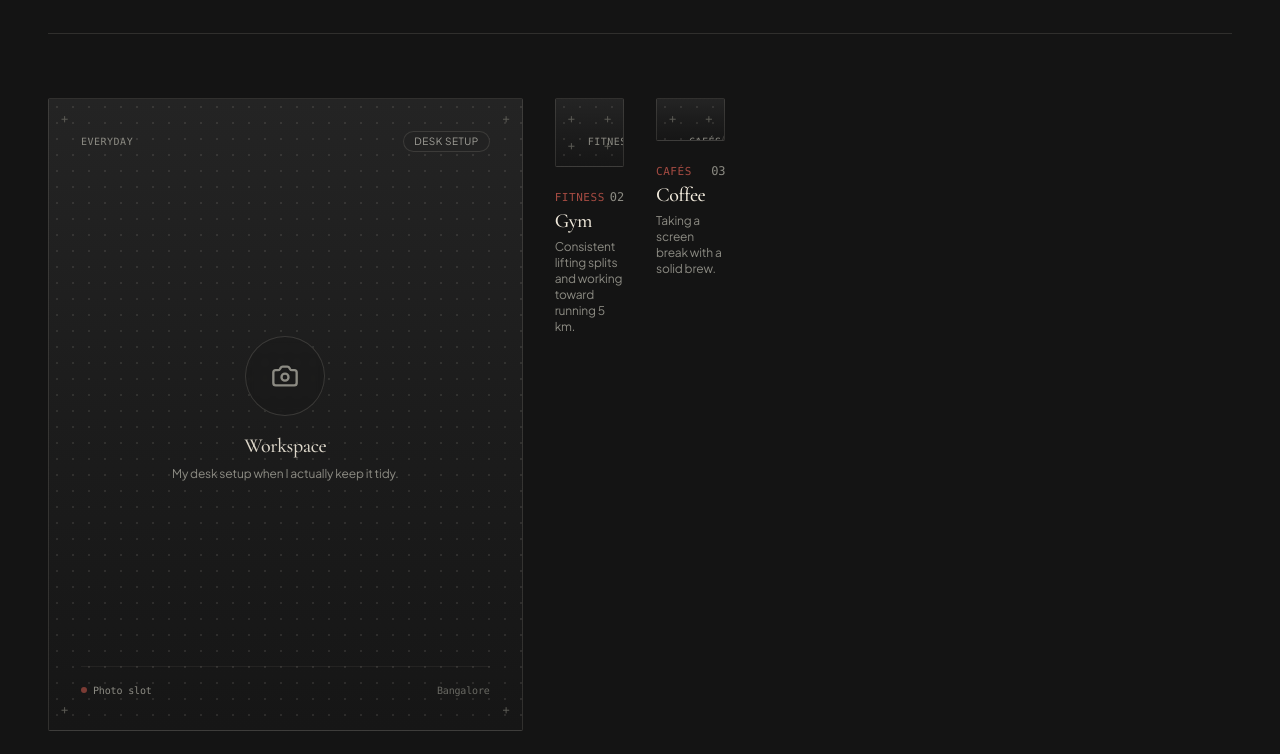
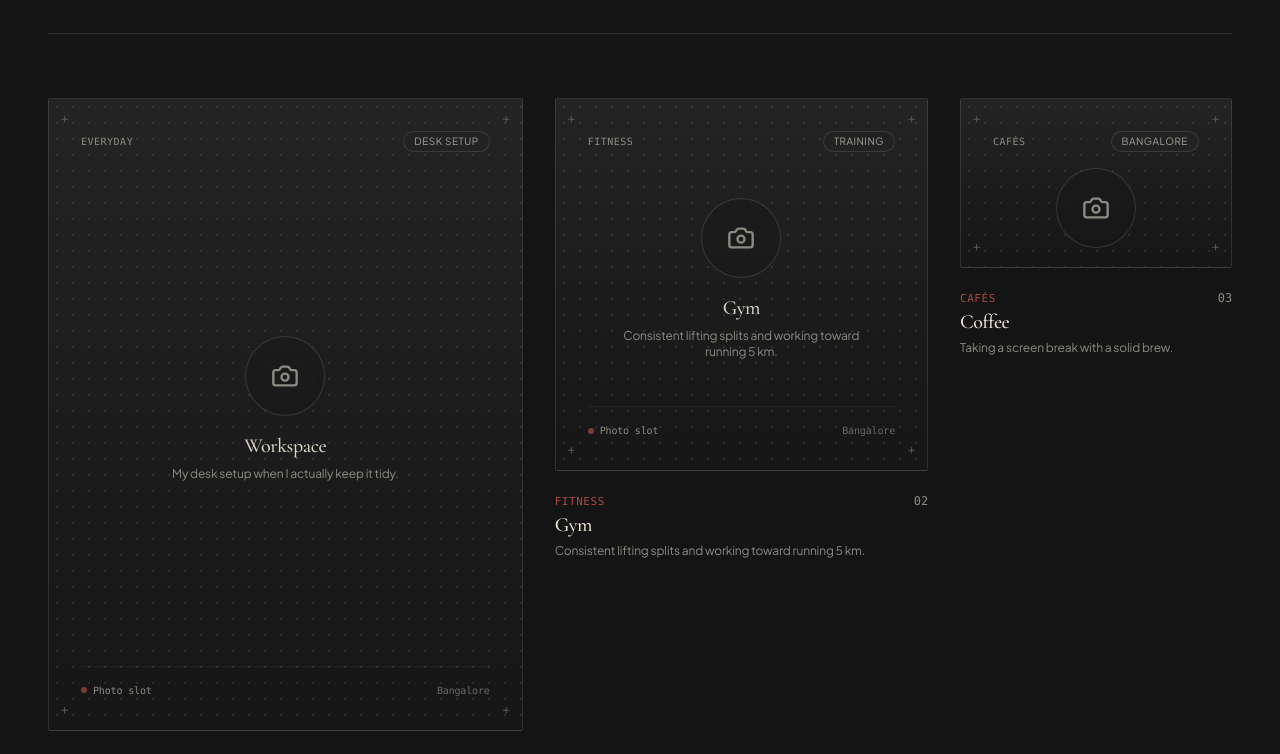
Before and after one commit to Adithyan1809/Adi-Experience, a React (Vite) app: page / in a window 1280 px wide. Shown: the part 2519-3273 px from the top of the page. Built offline with nearby package versions, Linux system fonts and the light colour scheme.

Commit message:
fix(a11y): polish grid layout, modal accessibility, form labels, and og social preview urls

```diff
--- a/src/components/About.tsx
+++ b/src/components/About.tsx
@@ -40,7 +40,14 @@ export const About: React.FC = () => {
             {/* Story Paragraphs */}
             <div className="space-y-6 text-base sm:text-lg text-stone-light font-light leading-relaxed">
               {aboutData.introParagraphs.map((para, i) => (
-                <p key={i} className="first-letter:text-4xl first-letter:font-serif first-letter:text-terracotta first-letter:mr-2 first-letter:float-left first-letter:leading-none">
+                <p
+                  key={i}
+                  className={
+                    i === 0
+                      ? 'first-letter:text-4xl first-letter:font-serif first-letter:text-terracotta first-letter:mr-2.5 first-letter:float-left first-letter:leading-none'
+                      : ''
+                  }
+                >
                   {para}
                 </p>
               ))}
--- a/src/components/ContactModal.tsx
+++ b/src/components/ContactModal.tsx
@@ -199,10 +199,11 @@ export const ContactModal: React.FC<ContactModalProps> = ({ isOpen, onClose }) =
               <form onSubmit={handleSubmit} className="space-y-4">
                 <div className="grid grid-cols-1 sm:grid-cols-2 gap-4">
                   <div>
-                    <label className="text-[11px] font-mono text-stone uppercase tracking-wider block mb-1.5">
+                    <label htmlFor="contact-name" className="text-[11px] font-mono text-stone uppercase tracking-wider block mb-1.5">
                       Your Name
                     </label>
                     <input
+                      id="contact-name"
                       type="text"
                       required
                       placeholder="Your name"
@@ -212,10 +213,11 @@ export const ContactModal: React.FC<ContactModalProps> = ({ isOpen, onClose }) =
                     />
                   </div>
                   <div>
-                    <label className="text-[11px] font-mono text-stone uppercase tracking-wider block mb-1.5">
+                    <label htmlFor="contact-email" className="text-[11px] font-mono text-stone uppercase tracking-wider block mb-1.5">
                       Your Email
                     </label>
                     <input
+                      id="contact-email"
                       type="email"
                       required
                       placeholder="your.email@example.com"
@@ -227,10 +229,11 @@ export const ContactModal: React.FC<ContactModalProps> = ({ isOpen, onClose }) =
                 </div>
 
                 <div>
-                  <label className="text-[11px] font-mono text-stone uppercase tracking-wider block mb-1.5">
+                  <label htmlFor="contact-topic" className="text-[11px] font-mono text-stone uppercase tracking-wider block mb-1.5">
                     Topic
                   </label>
                   <select
+                    id="contact-topic"
                     value={formData.topic}
                     onChange={(e) => setFormData({ ...formData, topic: e.target.value })}
                     className="w-full px-3.5 py-2.5 bg-obsidian border border-editorial rounded-sm text-sm text-ivory focus:border-terracotta focus:outline-none transition-colors"
@@ -243,10 +246,11 @@ export const ContactModal: React.FC<ContactModalProps> = ({ isOpen, onClose }) =
                 </div>
 
                 <div>
-                  <label className="text-[11px] font-mono text-stone uppercase tracking-wider block mb-1.5">
+                  <label htmlFor="contact-message" className="text-[11px] font-mono text-stone uppercase tracking-wider block mb-1.5">
                     Your Message
                   </label>
                   <textarea
+                    id="contact-message"
                     rows={4}
                     required
                     placeholder="Tell me what you're working on, your favorite coffee spot, or an absurd thought from today..."
--- a/src/components/LifestyleGallery.tsx
+++ b/src/components/LifestyleGallery.tsx
@@ -1,4 +1,4 @@
-import React, { useState } from 'react';
+import React, { useState, useEffect } from 'react';
 import { motion, AnimatePresence } from 'framer-motion';
 import { lifestyleItems } from '../data/lifestyle';
 import { LifestyleItem } from '../types';
@@ -11,10 +11,46 @@ export const LifestyleGallery: React.FC = () => {
   // Only render configured lifestyle frames
   const activeItems = lifestyleItems.filter((item) => item.isConfigured !== false);
 
+  // Handle modal keyboard accessibility & scroll locking
+  useEffect(() => {
+    const handleKeyDown = (e: KeyboardEvent) => {
+      if (e.key === 'Escape') setSelectedItem(null);
+    };
+    if (selectedItem) {
+      window.addEventListener('keydown', handleKeyDown);
+      document.body.style.overflow = 'hidden';
+    } else {
+      document.body.style.overflow = '';
+    }
+    return () => {
+      window.removeEventListener('keydown', handleKeyDown);
+      document.body.style.overflow = '';
+    };
+  }, [selectedItem]);
+
   const handleKeyDown = (e: React.KeyboardEvent, item: LifestyleItem) => {
     if (e.key === 'Enter' || e.key === ' ') {
       e.preventDefault();
       setSelectedItem(item);
+    }
+  };
+
+  const getColSpan = (idx: number) => {
+    switch (idx) {
+      case 0:
+        return 'col-span-12 md:col-span-6 lg:col-span-5';
+      case 1:
+        return 'col-span-12 md:col-span-6 lg:col-span-4';
+      case 2:
+        return 'col-span-12 md:col-span-12 lg:col-span-3';
+      case 3:
+        return 'col-span-12 md:col-span-12 lg:col-span-6';
+      case 4:
+        return 'col-span-12 md:col-span-6 lg:col-span-3';
+      case 5:
+        return 'col-span-12 md:col-span-6 lg:col-span-3';
+      default:
+        return 'col-span-12 md:col-span-6 lg:col-span-4';
     }
   };
 
@@ -45,25 +81,14 @@ export const LifestyleGallery: React.FC = () => {
 
         {/* Magazine Asymmetric Collage Grid */}
         <div className="grid grid-cols-1 md:grid-cols-2 lg:grid-cols-12 gap-6 sm:gap-8 items-start">
-          {activeItems.map((item, idx) => {
-            // Determine column span based on index for balanced asymmetric editorial composition
-            const colSpan =
-              idx === 0
-                ? 'lg:col-span-5'
-                : idx === 3
-                ? 'sm:col-span-2 lg:col-span-7'
-                : idx >= 4
-                ? 'lg:col-span-6'
-                : 'sm:col-span-1 lg:col-span-3.5';
-
-            return (
+          {activeItems.map((item, idx) => (
             <motion.div
               key={item.id}
               initial={{ opacity: 0, y: 30 }}
               whileInView={{ opacity: 1, y: 0 }}
               viewport={{ once: true, margin: '-60px' }}
               transition={{ duration: 0.7, delay: idx * 0.08 }}
-                className={`${colSpan} cursor-pointer group focus:outline-none focus-visible:ring-2 focus-visible:ring-terracotta rounded-sm`}
+              className={`${getColSpan(idx)} cursor-pointer group focus:outline-none focus-visible:ring-2 focus-visible:ring-terracotta rounded-sm`}
               role="button"
               tabIndex={0}
               onClick={() => setSelectedItem(item)}
@@ -102,8 +127,7 @@ export const LifestyleGallery: React.FC = () => {
                 {item.caption}
               </p>
             </motion.div>
-            );
-          })}
+          ))}
         </div>
       </div>
 
@@ -115,12 +139,14 @@ export const LifestyleGallery: React.FC = () => {
             role="dialog"
             aria-modal="true"
             aria-labelledby="lightbox-title"
+            onClick={() => setSelectedItem(null)}
           >
             <motion.div
               initial={{ opacity: 0, scale: 0.95 }}
               animate={{ opacity: 1, scale: 1 }}
               exit={{ opacity: 0, scale: 0.95 }}
               transition={{ duration: 0.25 }}
+              onClick={(e) => e.stopPropagation()}
               className="relative max-w-2xl w-full bg-charcoal border border-editorial rounded-sm overflow-hidden shadow-2xl p-6 sm:p-8 space-y-5"
             >
               {/* Close Button */}
--- a/src/components/MusicPlayer.tsx
+++ b/src/components/MusicPlayer.tsx
@@ -120,36 +120,32 @@ export const MusicPlayer: React.FC<{ compact?: boolean }> = ({ compact = false }
             : 'bg-obsidian/80 border-editorial text-stone'
         }`}
       >
-        {/* Play / Pause Toggle Button */}
+        {/* Play / Pause Toggle Button & Label */}
         <button
           onClick={togglePlay}
-          className="flex items-center gap-1.5 focus:outline-none focus-visible:ring-1 focus-visible:ring-terracotta text-ivory hover:text-terracotta transition-colors"
+          className="flex items-center gap-1.5 focus:outline-none focus-visible:ring-1 focus-visible:ring-terracotta text-ivory hover:text-terracotta transition-colors text-left"
           aria-label={isPlaying ? 'Pause background soundtrack' : 'Play background soundtrack'}
           title={isPlaying ? 'Pause music' : 'Play music'}
         >
           {isPlaying ? (
-            <Pause className="w-3.5 h-3.5 text-terracotta" />
+            <Pause className="w-3.5 h-3.5 text-terracotta shrink-0" />
           ) : (
-            <Play className="w-3.5 h-3.5 text-terracotta fill-terracotta/20" />
+            <Play className="w-3.5 h-3.5 text-terracotta fill-terracotta/20 shrink-0" />
           )}
 
           {/* Equalizer animation bars or label */}
           {isPlaying && !isMuted ? (
-            <div className="flex items-end gap-[2px] h-3 w-3 px-[1px]" aria-hidden="true">
+            <div className="flex items-end gap-[2px] h-3 w-3 px-[1px] shrink-0" aria-hidden="true">
               <span className="w-[2px] bg-terracotta rounded-full animate-[pulse_0.8s_ease-in-out_infinite] h-2" />
               <span className="w-[2px] bg-terracotta rounded-full animate-[pulse_0.6s_ease-in-out_infinite] h-3" />
               <span className="w-[2px] bg-terracotta rounded-full animate-[pulse_0.9s_ease-in-out_infinite] h-1.5" />
             </div>
           ) : (
-            <Music className="w-3 h-3 text-stone" />
+            <Music className="w-3 h-3 text-stone shrink-0" />
           )}
-        </button>
 
           {/* Status text / Autoplay notice */}
-        <span
-          onClick={togglePlay}
-          className="cursor-pointer text-[11px] tracking-wider select-none truncate max-w-[120px] sm:max-w-[150px] text-ivory/80 hover:text-ivory transition-colors"
-        >
+          <span className="text-[11px] tracking-wider select-none truncate max-w-[120px] sm:max-w-[150px] text-ivory/80 group-hover:text-ivory transition-colors ml-0.5">
             {autoplayBlocked && !isPlaying ? (
               <span className="text-terracotta font-medium">Enable sound</span>
             ) : isPlaying ? (
@@ -158,6 +154,7 @@ export const MusicPlayer: React.FC<{ compact?: boolean }> = ({ compact = false }
               <span className="text-stone">Sound off</span>
             )}
           </span>
+        </button>
 
         {/* Volume & Mute Controls */}
         <div className="flex items-center gap-1 pl-1 border-l border-editorial-subtle">
--- a/src/components/Projects.tsx
+++ b/src/components/Projects.tsx
@@ -52,7 +52,15 @@ export const Projects: React.FC = () => {
                 viewport={{ once: true, margin: '-60px' }}
                 transition={{ duration: 0.7, delay: idx * 0.1 }}
                 onClick={() => setActiveProject(project.id)}
-                className={`p-6 sm:p-10 rounded-sm border transition-all duration-500 relative cursor-pointer ${
+                onKeyDown={(e) => {
+                  if (e.key === 'Enter' || e.key === ' ') {
+                    setActiveProject(project.id);
+                  }
+                }}
+                tabIndex={0}
+                role="region"
+                aria-label={`${project.title} project details`}
+                className={`p-6 sm:p-10 rounded-sm border transition-all duration-500 relative cursor-pointer focus:outline-none focus-visible:ring-2 focus-visible:ring-terracotta ${
                   isSelected
                     ? 'bg-charcoal border-terracotta/60 shadow-2xl'
                     : 'bg-obsidian-light/50 border-editorial hover:border-terracotta/30'
```
Also changed, not shown: index.html (+2 -2 lines). Lines whose indentation alone changed are shown as unchanged.
